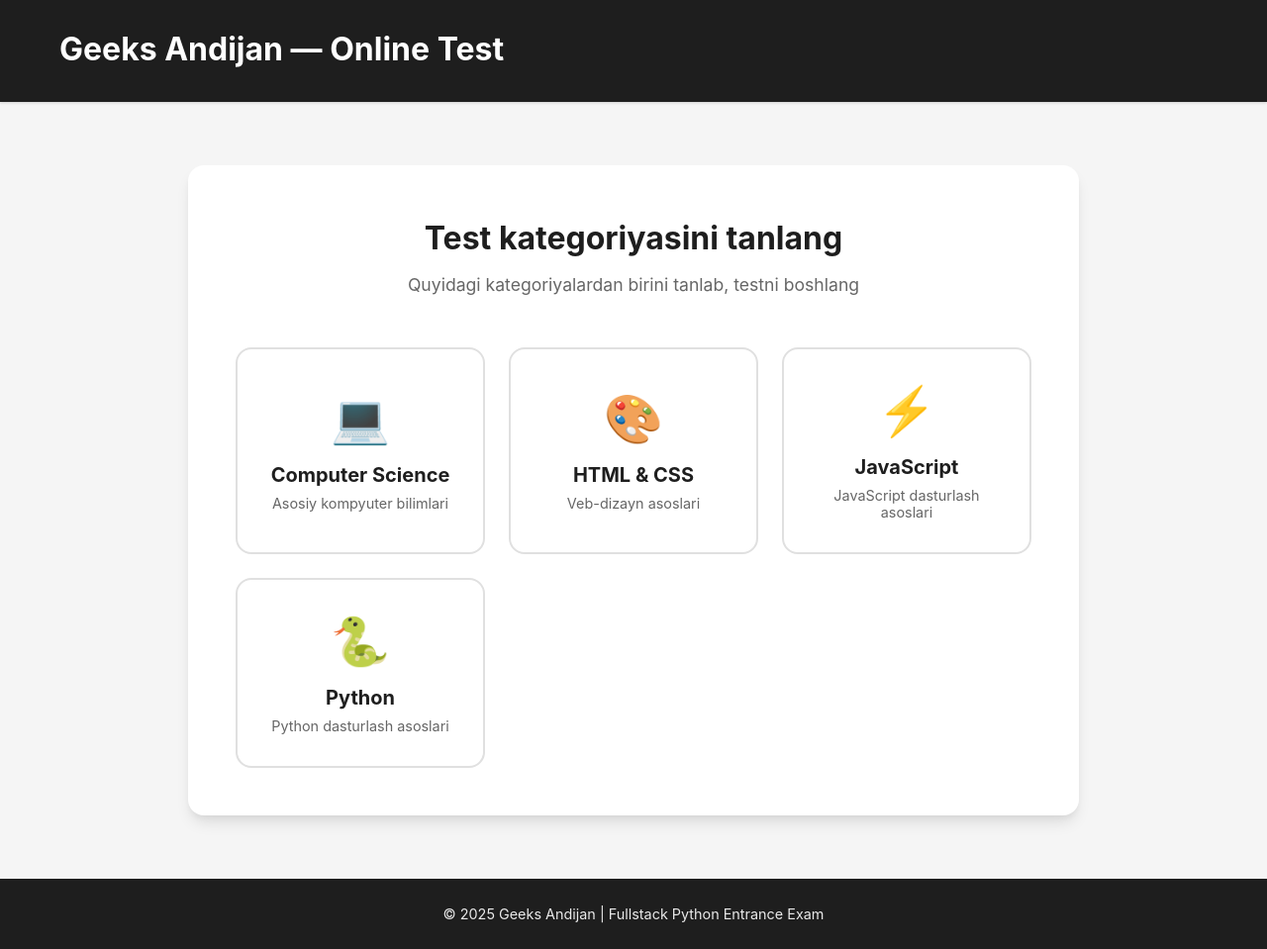
After one commit to Rashidov21/geeks_quiz, a Django app: template quiz/templates/quiz/category.html in a window 1280 px wide. The commit adds this page. Shown: the whole page at 99% size. Run offline with Django 4.2, Linux system fonts and the light colour scheme; the template is opened without the code that fills it, so the values that code supplies are empty.

```diff
--- a/quiz/static/quiz/style.css
+++ b/quiz/static/quiz/style.css
@@ -6,17 +6,17 @@
 }
 
 :root {
-    --primary-color: #2563eb;
-    --primary-dark: #1e40af;
-    --secondary-color: #64748b;
+    --primary-color: #1E1E1E;
+    --primary-dark: #0a0a0a;
+    --secondary-color: #ffffff;
     --success-color: #10b981;
     --warning-color: #f59e0b;
     --danger-color: #ef4444;
-    --background: #f8fafc;
+    --background: #f5f5f5;
     --card-background: #ffffff;
-    --text-primary: #1e293b;
-    --text-secondary: #64748b;
-    --border-color: #e2e8f0;
+    --text-primary: #1E1E1E;
+    --text-secondary: #666666;
+    --border-color: #e0e0e0;
     --shadow: 0 1px 3px 0 rgba(0, 0, 0, 0.1), 0 1px 2px 0 rgba(0, 0, 0, 0.06);
     --shadow-lg: 0 10px 15px -3px rgba(0, 0, 0, 0.1), 0 4px 6px -2px rgba(0, 0, 0, 0.05);
 }
@@ -40,8 +40,8 @@ body {
 
 /* Header */
 header {
-    background: linear-gradient(135deg, var(--primary-color) 0%, var(--primary-dark) 100%);
-    color: white;
+    background: var(--primary-color);
+    color: var(--secondary-color);
     padding: 1.5rem 0;
     box-shadow: var(--shadow);
 }
@@ -192,7 +192,7 @@ main {
 
 .btn-primary {
     background-color: var(--primary-color);
-    color: white;
+    color: var(--secondary-color);
 }
 
 .btn-primary:hover {
@@ -203,12 +203,17 @@ main {
 
 .btn-secondary {
     background-color: var(--secondary-color);
-    color: white;
+    color: var(--primary-color);
+    border: 2px solid var(--primary-color);
 }
 
 .btn-secondary:hover {
-    background-color: #475569;
+    background-color: var(--background);
     transform: translateY(-2px);
+}
+
+.btn-block {
+    width: 100%;
 }
 
 /* Quiz Page */
@@ -258,7 +263,7 @@ main {
     display: inline-block;
     padding: 0.5rem 1rem;
     background-color: var(--primary-color);
-    color: white;
+    color: var(--secondary-color);
     border-radius: 0.5rem;
     font-size: 0.875rem;
     font-weight: 600;
@@ -311,7 +316,7 @@ main {
     width: 32px;
     height: 32px;
     background-color: var(--primary-color);
-    color: white;
+    color: var(--secondary-color);
     border-radius: 50%;
     font-weight: 700;
     margin-right: 1rem;
@@ -372,8 +377,8 @@ main {
     width: 150px;
     height: 150px;
     border-radius: 50%;
-    background: linear-gradient(135deg, var(--primary-color) 0%, var(--primary-dark) 100%);
-    color: white;
+    background: var(--primary-color);
+    color: var(--secondary-color);
     display: flex;
     flex-direction: column;
     align-items: center;
@@ -475,8 +480,8 @@ main {
 
 /* Footer */
 footer {
-    background-color: var(--text-primary);
-    color: white;
+    background-color: var(--primary-color);
+    color: var(--secondary-color);
     text-align: center;
     padding: 1.5rem 0;
     margin-top: auto;
@@ -551,3 +556,196 @@ footer p {
         font-size: 1rem;
     }
 }
+
+/* Registration Page */
+.register-container {
+    display: flex;
+    justify-content: center;
+    align-items: center;
+    min-height: 60vh;
+}
+
+.register-card {
+    background: var(--card-background);
+    border-radius: 1rem;
+    padding: 3rem;
+    box-shadow: var(--shadow-lg);
+    max-width: 500px;
+    width: 100%;
+}
+
+.register-header {
+    text-align: center;
+    margin-bottom: 2rem;
+}
+
+.register-header h2 {
+    font-size: 1.75rem;
+    color: var(--primary-color);
+    margin-bottom: 0.5rem;
+}
+
+.register-form {
+    margin-top: 2rem;
+}
+
+.form-input {
+    width: 100%;
+    padding: 0.75rem 1rem;
+    border: 2px solid var(--border-color);
+    border-radius: 0.5rem;
+    font-size: 1rem;
+    transition: border-color 0.3s;
+    font-family: inherit;
+}
+
+.form-input:focus {
+    outline: none;
+    border-color: var(--primary-color);
+}
+
+.form-errors {
+    margin-bottom: 1.5rem;
+}
+
+.form-help {
+    display: block;
+    margin-top: 0.5rem;
+    font-size: 0.875rem;
+    color: var(--text-secondary);
+}
+
+/* Category Selection Page */
+.category-container {
+    display: flex;
+    justify-content: center;
+    align-items: center;
+    min-height: 60vh;
+    padding: 2rem 0;
+}
+
+.category-card {
+    background: var(--card-background);
+    border-radius: 1rem;
+    padding: 3rem;
+    box-shadow: var(--shadow-lg);
+    max-width: 900px;
+    width: 100%;
+}
+
+.category-header {
+    text-align: center;
+    margin-bottom: 3rem;
+}
+
+.category-header h2 {
+    font-size: 2rem;
+    color: var(--primary-color);
+    margin-bottom: 0.5rem;
+}
+
+.category-subtitle {
+    font-size: 1.1rem;
+    color: var(--text-secondary);
+}
+
+.category-grid {
+    display: grid;
+    grid-template-columns: repeat(auto-fit, minmax(200px, 1fr));
+    gap: 1.5rem;
+    margin-top: 2rem;
+}
+
+.category-btn {
+    background: var(--card-background);
+    border: 2px solid var(--border-color);
+    border-radius: 1rem;
+    padding: 2rem 1.5rem;
+    cursor: pointer;
+    transition: all 0.3s;
+    text-align: center;
+    font-family: inherit;
+}
+
+.category-btn:hover {
+    border-color: var(--primary-color);
+    background: var(--background);
+    transform: translateY(-4px);
+    box-shadow: var(--shadow-lg);
+}
+
+.category-icon {
+    font-size: 3rem;
+    margin-bottom: 1rem;
+}
+
+.category-name {
+    font-size: 1.25rem;
+    font-weight: 700;
+    color: var(--primary-color);
+    margin-bottom: 0.5rem;
+}
+
+.category-desc {
+    font-size: 0.9rem;
+    color: var(--text-secondary);
+}
+
+/* Updated Result Page */
+.result-category-name {
+    font-size: 1.1rem;
+    color: var(--text-secondary);
+    margin-top: 0.5rem;
+}
+
+.feedback-message {
+    padding: 1.5rem;
+    border-radius: 0.5rem;
+    text-align: center;
+    font-size: 1.1rem;
+    font-weight: 600;
+    margin: 2rem 0;
+}
+
+.feedback-success {
+    background-color: #d1fae5;
+    color: #065f46;
+    border: 2px solid #a7f3d0;
+}
+
+.feedback-info {
+    background-color: #dbeafe;
+    color: #1e40af;
+    border: 2px solid #93c5fd;
+}
+
+.result-actions {
+    display: flex;
+    gap: 1rem;
+    justify-content: center;
+    flex-wrap: wrap;
+}
+
+/* Responsive updates for new pages */
+@media (max-width: 768px) {
+    .register-card,
+    .category-card {
+        padding: 2rem 1.5rem;
+    }
+
+    .category-grid {
+        grid-template-columns: 1fr;
+    }
+
+    .category-header h2 {
+        font-size: 1.5rem;
+    }
+
+    .result-actions {
+        flex-direction: column;
+    }
+
+    .result-actions .btn {
+        width: 100%;
+    }
+}
--- a/quiz/templates/quiz/base.html
+++ b/quiz/templates/quiz/base.html
@@ -11,8 +11,7 @@
     <header>
         <div class="container">
             <div class="logo">
-                <h1>Geeks Andijan</h1>
-                <p class="tagline">Fullstack Python Entrance Test</p>
+                <h1>Geeks Andijan — Online Test</h1>
             </div>
         </div>
     </header>
@@ -36,7 +35,7 @@
 
     <footer>
         <div class="container">
-            <p>&copy; 2025 Geeks Andijan | Fullstack Python Entrance Test</p>
+            <p>&copy; 2025 Geeks Andijan | Fullstack Python Entrance Exam</p>
         </div>
     </footer>
 
--- /dev/null
+++ b/quiz/templates/quiz/category.html
@@ -0,0 +1,41 @@
+{% extends 'quiz/base.html' %}
+
+{% block content %}
+<div class="category-container">
+    <div class="category-card">
+        <div class="category-header">
+            <h2>Test kategoriyasini tanlang</h2>
+            <p class="category-subtitle">Quyidagi kategoriyalardan birini tanlab, testni boshlang</p>
+        </div>
+
+        <form method="POST" action="{% url 'start_quiz' %}" class="category-form">
+            {% csrf_token %}
+            <div class="category-grid">
+                <button type="submit" name="category" value="CS" class="category-btn">
+                    <div class="category-icon">💻</div>
+                    <div class="category-name">Computer Science</div>
+                    <div class="category-desc">Asosiy kompyuter bilimlari</div>
+                </button>
+
+                <button type="submit" name="category" value="HTML_CSS" class="category-btn">
+                    <div class="category-icon">🎨</div>
+                    <div class="category-name">HTML & CSS</div>
+                    <div class="category-desc">Veb-dizayn asoslari</div>
+                </button>
+
+                <button type="submit" name="category" value="JS" class="category-btn">
+                    <div class="category-icon">⚡</div>
+                    <div class="category-name">JavaScript</div>
+                    <div class="category-desc">JavaScript dasturlash asoslari</div>
+                </button>
+
+                <button type="submit" name="category" value="PYTHON" class="category-btn">
+                    <div class="category-icon">🐍</div>
+                    <div class="category-name">Python</div>
+                    <div class="category-desc">Python dasturlash asoslari</div>
+                </button>
+            </div>
+        </form>
+    </div>
+</div>
+{% endblock %}
--- a/quiz/urls.py
+++ b/quiz/urls.py
@@ -3,6 +3,8 @@ from . import views
 
 urlpatterns = [
     path('', views.home_view, name='home'),
+    path('register/', views.register_view, name='register'),
+    path('category/', views.category_selection_view, name='category_selection'),
     path('quiz/start/', views.quiz_view, name='start_quiz'),
     path('quiz/question/<int:question_num>/', views.quiz_question_view, name='quiz_question'),
     path('quiz/question/<int:question_num>/save/', views.save_answer_view, name='save_answer'),
```
Also changed, not shown: quiz/admin.py (+12 -4 lines), quiz/templates/quiz/register.html (added, +54 -0 lines), quiz/templates/quiz/result.html (+8 -49 lines), quiz/views.py (+101 -102 lines).
